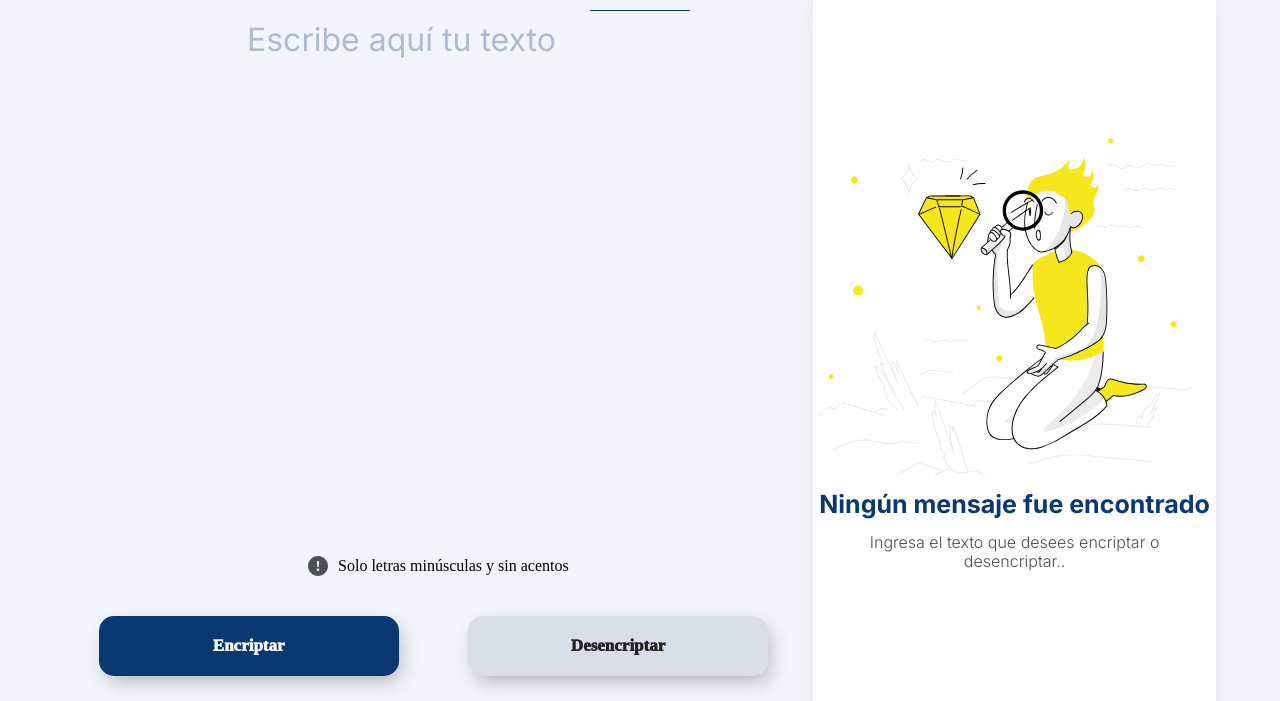
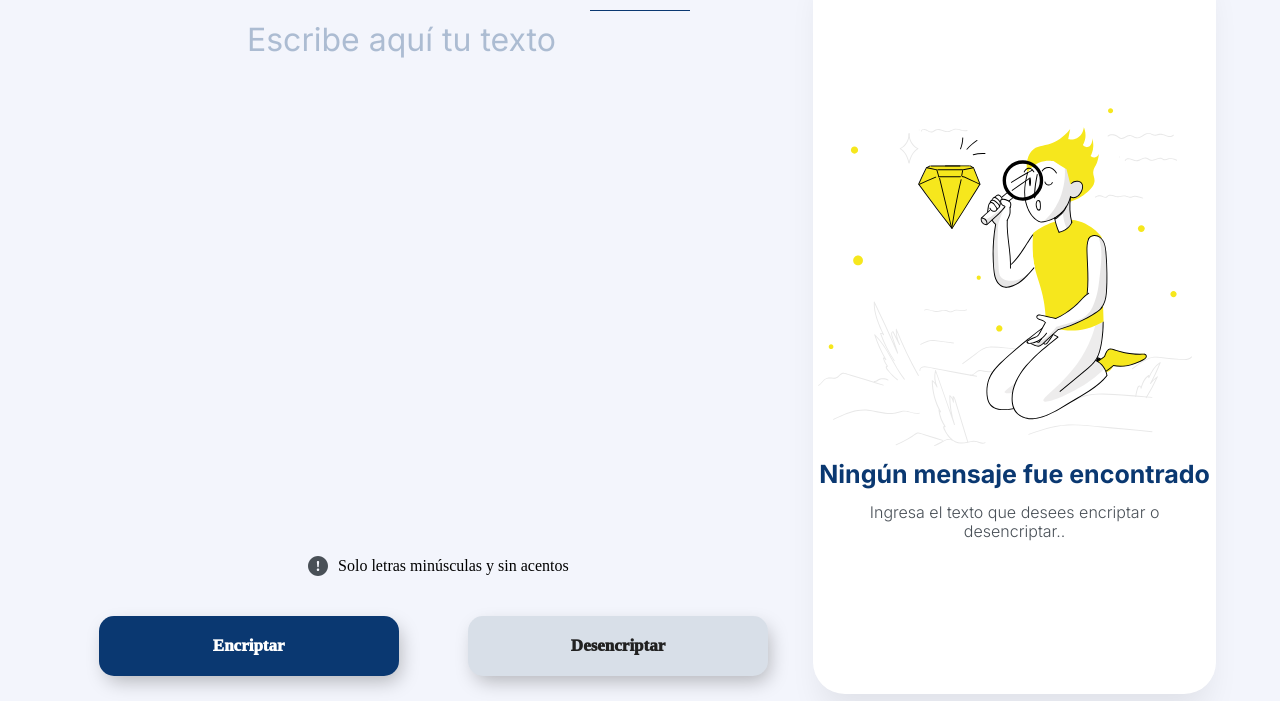
Before and after one commit to onfevs/Encriptador, a plain HTML site: page index.html in a window 1280 px wide. Shown: the part 116-817 px from the top of the page. Drawn offline with Linux system fonts and the light colour scheme.

Commit message:
Update styles.css

```diff
--- a/css/styles.css
+++ b/css/styles.css
@@ -274,7 +274,7 @@ textarea {
 
 .contenedor__resultado {
     width: 35%;
-    height: 800px;
+    height: 740px;
     background: white;
     box-shadow: 0px 24px 32px -8px rgb(0 0 0 / 8%);
     border-radius: 32px;
```
